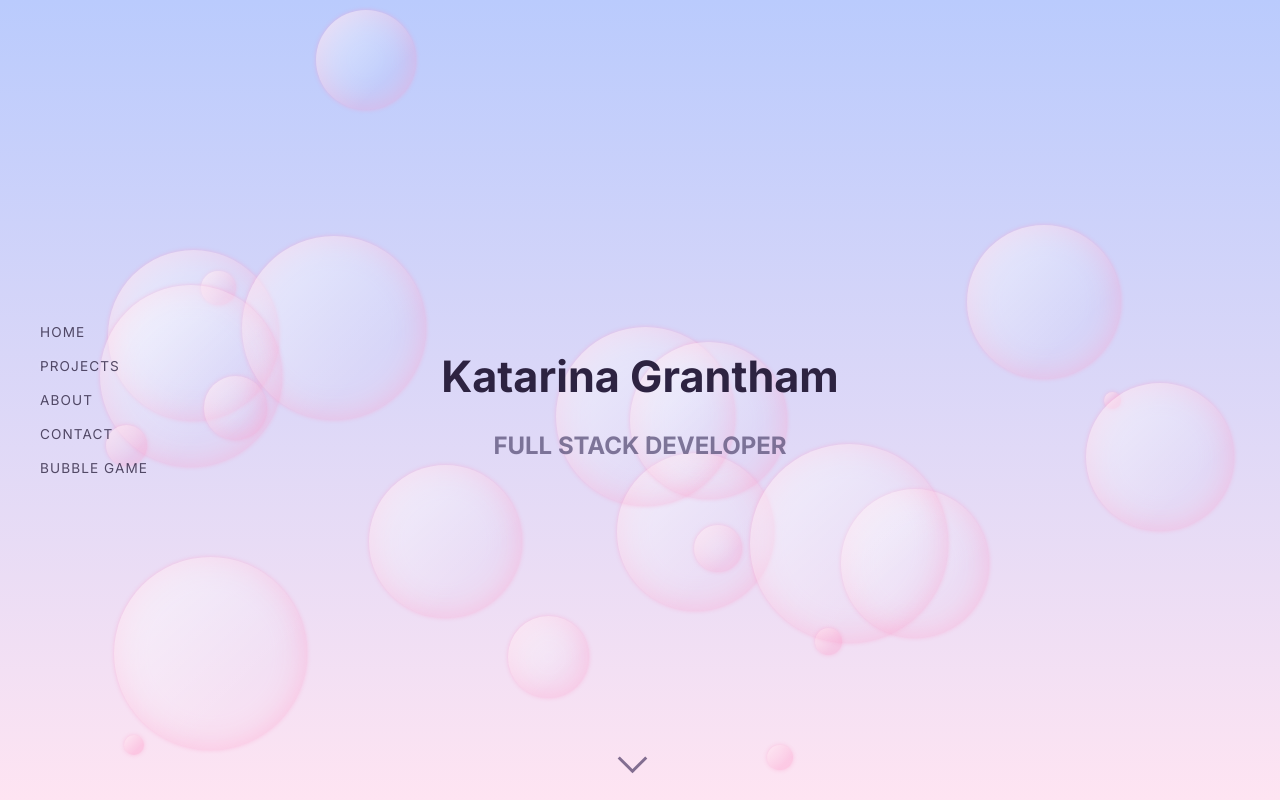
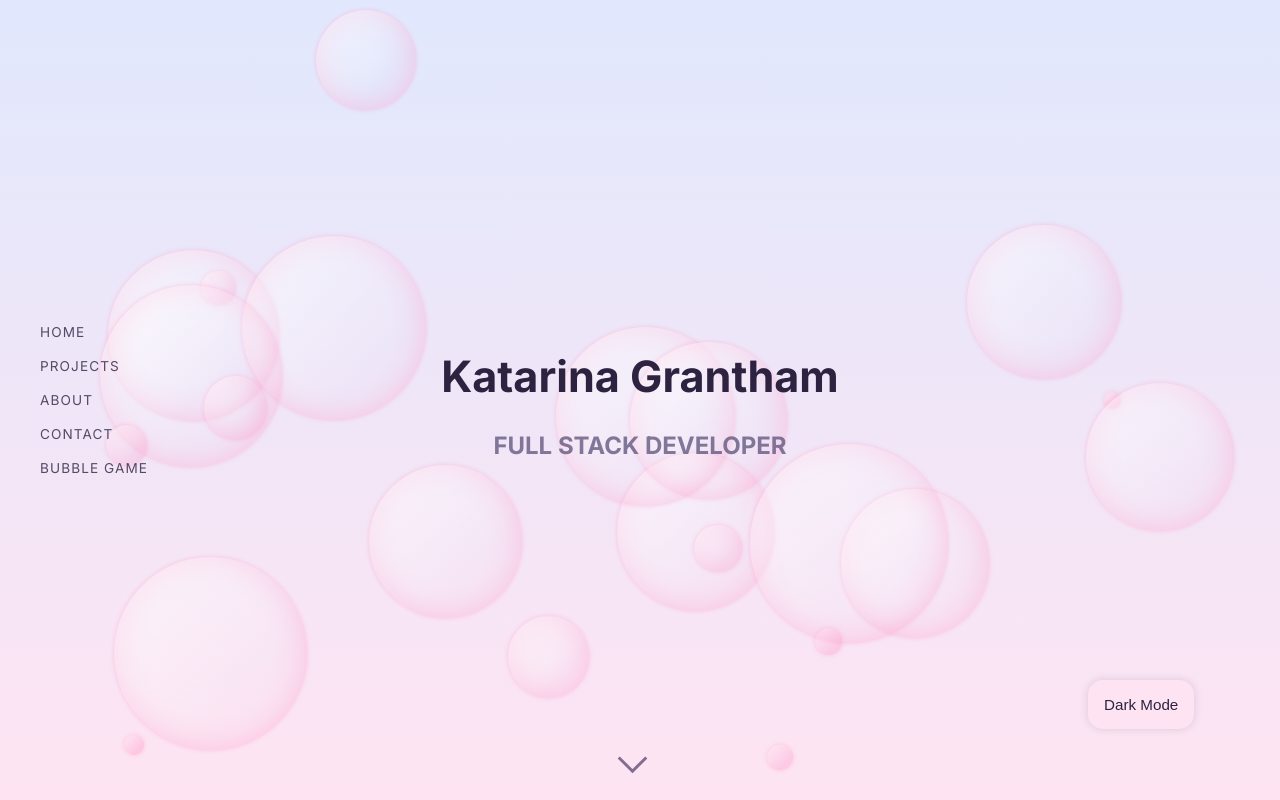
Before and after one commit to katag1001/portfolio_v2, a React (Vite) app: page / in a window 1280 px wide. Built offline with nearby package versions, Linux system fonts and the light colour scheme.

Commit message:
color changing button

```diff
--- a/index.html
+++ b/index.html
@@ -1,5 +1,5 @@
 <!doctype html>
-<html lang="en">
+<html lang="en" data-theme="light">
   <head>
     <meta charset="UTF-8" />
     <link rel="icon" type="image/svg+xml" href="/bubble.png" />
--- a/package.json
+++ b/package.json
@@ -10,8 +10,8 @@
     "preview": "vite preview"
   },
   "dependencies": {
-    "react": "^19.2.0",
-    "react-dom": "^19.2.0",
+    "react": "^19.2.4",
+    "react-dom": "^19.2.4",
     "react-icons": "^5.6.0",
     "react-router-dom": "^7.13.1"
   },
--- /dev/null
+++ b/src/components/ModeToggle.jsx
@@ -0,0 +1,27 @@
+import React, { useState, useEffect } from 'react';
+import "./modeToggle.css"
+
+// ModeToggle Component
+const ModeToggle = () => {
+  const storedTheme = localStorage.getItem('theme') || 'light';
+  const [theme, setTheme] = useState(storedTheme);
+
+  useEffect(() => {
+    document.documentElement.setAttribute('data-theme', theme);
+    localStorage.setItem('theme', theme);
+  }, [theme]);
+
+  const toggleTheme = () => {
+    console.log('Button clicked!');
+    const newTheme = theme === 'light' ? 'dark' : 'light';
+    setTheme(newTheme);
+  };
+
+  return (
+    <button className="mode-toggle-button" onClick={toggleTheme}>
+      {theme === 'light' ? 'Dark Mode' : 'Light Mode'}
+    </button>
+  );
+};
+
+export default ModeToggle;
--- a/src/components/bubbleGameSection.css
+++ b/src/components/bubbleGameSection.css
@@ -76,7 +76,6 @@
   font-size: var(--fs-body);
   margin-bottom: 10px;
   color: white;
-
 }
 
 
--- /dev/null
+++ b/src/components/modeToggle.css
@@ -0,0 +1,20 @@
+
+/* Button styling with transition */
+.mode-toggle-button {
+  padding: 16px;
+  border-radius: 15px;
+  color: var(--text-main);
+  outline: none;
+  background: var(--bg-gradient-bottom);
+  box-shadow: 0 0 8px var(--card-border-shadow);
+  font-size: var(--fs-body);
+  position: fixed;
+  top: 85%;
+  left: 85%;
+  z-index: 1000;
+  border: none;
+}
+
+.mode-toggle-button:hover {
+  transform: translateY(-4px);
+}
--- a/src/index.css
+++ b/src/index.css
@@ -3,7 +3,6 @@
 :root {
   --font-main: 'Inter', -apple-system, BlinkMacSystemFont, "Segoe UI", Roboto, sans-serif;
   --font-mono: 'Fira Code', monospace;
-
 
   --fs-title: 2.7rem;
   --fs-title-smaller: 2.3rem;
@@ -11,10 +10,12 @@
   --fs-h2: 1.5rem;
   --fs-body: 0.95rem;
   --fs-ui: 0.85rem;
+}
 
 
+[data-theme='light'] {
 --bg-deep-purple: rgba(236, 232, 248, 0.7);
---bg-gradient-top: rgb(186, 203, 253);
+--bg-gradient-top: rgb(225, 232, 253);
 --bg-gradient-bottom: rgb(254, 228, 242);
 
 
@@ -23,7 +24,6 @@
 --bubble-rim-light: rgba(255, 255, 255, 0.8);
 
 
-/*--card-bg: rgba(239, 226, 252, 0.5);*/
 --card-bg: rgba(254, 254, 254, 0.5);
 --card-border: rgba(240, 237, 249, 0.863);
 --card-border-shadow: rgba(45, 35, 65, 0.15);
@@ -49,17 +49,9 @@
 
 
 
-/*:root {
-  --font-main: 'Inter', -apple-system, BlinkMacSystemFont, "Segoe UI", Roboto, sans-serif;
-  --font-mono: 'Fira Code', monospace;
-
-  --fs-h1: 2.5rem;
-  --fs-h2: 1.5rem;
-  --fs-body: 0.95rem;
-  --fs-ui: 0.85rem;
-
-  --bg-deep-purple: rgba(22, 11, 38, 1);
-  --bg-gradient-top: rgba(28, 26, 71, 1);
+[data-theme='dark'] {
+  --bg-deep-purple: rgb(22, 10, 40);
+  --bg-gradient-top: rgb(18, 16, 51);
   --bg-gradient-bottom: rgba(155, 122, 170, 1);
 
 
@@ -68,7 +60,7 @@
   --bubble-rim-light: rgba(255, 255, 255, 0.4);
 
 
-  --card-bg: rgba(35, 25, 55, 0.85);
+  --card-bg: rgba(22, 11, 38, 0.7);
   --card-border: rgba(255, 255, 255, 0.1);
 
 
@@ -89,7 +81,7 @@
 
   --transition-main: 0.25s ease;
   --overlay: rgba(12, 9, 17, 0);
-}*/
+}
 
 
 
--- a/src/pages/Home.jsx
+++ b/src/pages/Home.jsx
@@ -9,6 +9,7 @@ import ProjectGrid from "../components/ProjectGrid";
 import ProjectCard from "../components/ProjectCard";
 import AboutMe from "../components/AboutMe";
 import BubbleGameSection from "../components/BubbleGameSection";
+import ModeToggle from  "../components/ModeToggle.jsx";
 
 export default function Home() {
   const [selectedProject, setSelectedProject] = useState(null);
@@ -95,6 +96,8 @@ export default function Home() {
             id="home"
             ref={(el) => (sectionsRef.current[0] = el)}
           >
+            <ModeToggle />
+
             <div
               ref={bubbleRef}
               className="home_header_bubble"
@@ -207,6 +210,7 @@ export default function Home() {
             </button>
           </div>,
         ]}
+
       </div>
     </>
   );
--- a/src/pages/home.css
+++ b/src/pages/home.css
@@ -120,8 +120,8 @@
 
 
 .home-section-container {
-  width: 850px;
-  height: 470px;
+  width: 820px;
+  height: 450px;
   box-sizing: border-box;
   z-index: 2;
   background: var(--card-bg);
@@ -211,7 +211,7 @@
 
 }
 
-@media (max-width: 1300px) {
+@media (max-width: 1100px) {
 
   .home-section-container {
   display: flex;
```
Also changed, not shown: 1 other file (tests, documents, lock files or other folders).
